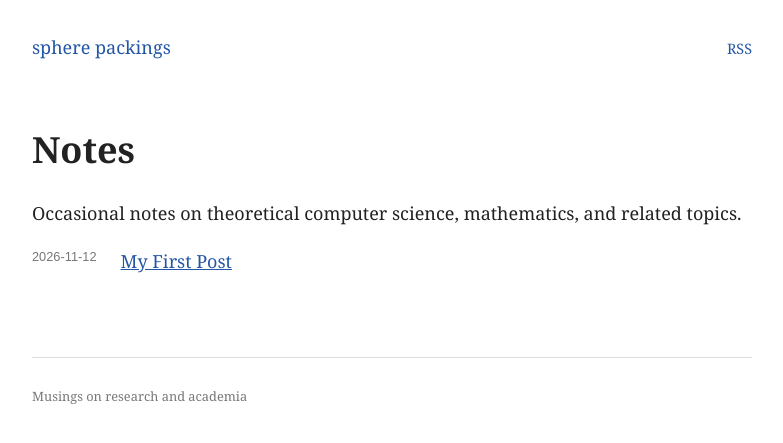
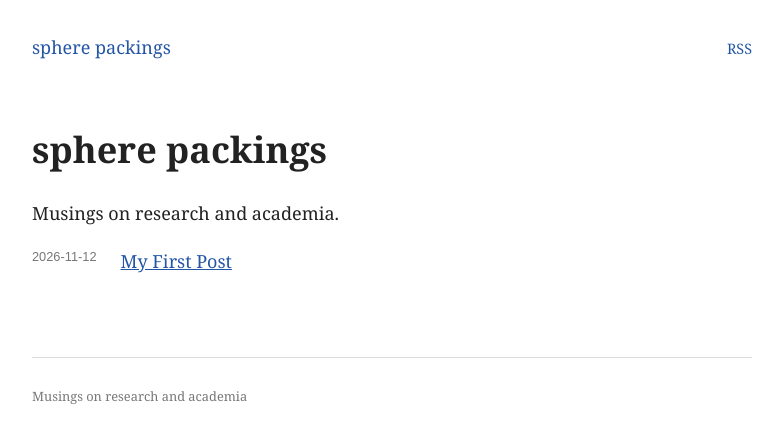
Before and after one commit to jmlribeiro/blog, a Jekyll site: the page built from index.html, in a window 1280 px wide. Shown: the top 443 px of the page, without its empty margins (248-1031 px from the left). Built offline with Jekyll 4.4.1, drawn with Linux system fonts in a browser that asks for light colours.

Commit message:
Update index.html

```diff
--- a/index.html
+++ b/index.html
@@ -3,11 +3,10 @@ layout: default
 title: Notes
 ---
 
-<h1>Notes</h1>
+<h1>sphere packings</h1>
 
 <p>
-  Occasional notes on theoretical computer science,
-  mathematics, and related topics.
+  Musings on research and academia.
 </p>
 
 <ul class="post-list">
```
